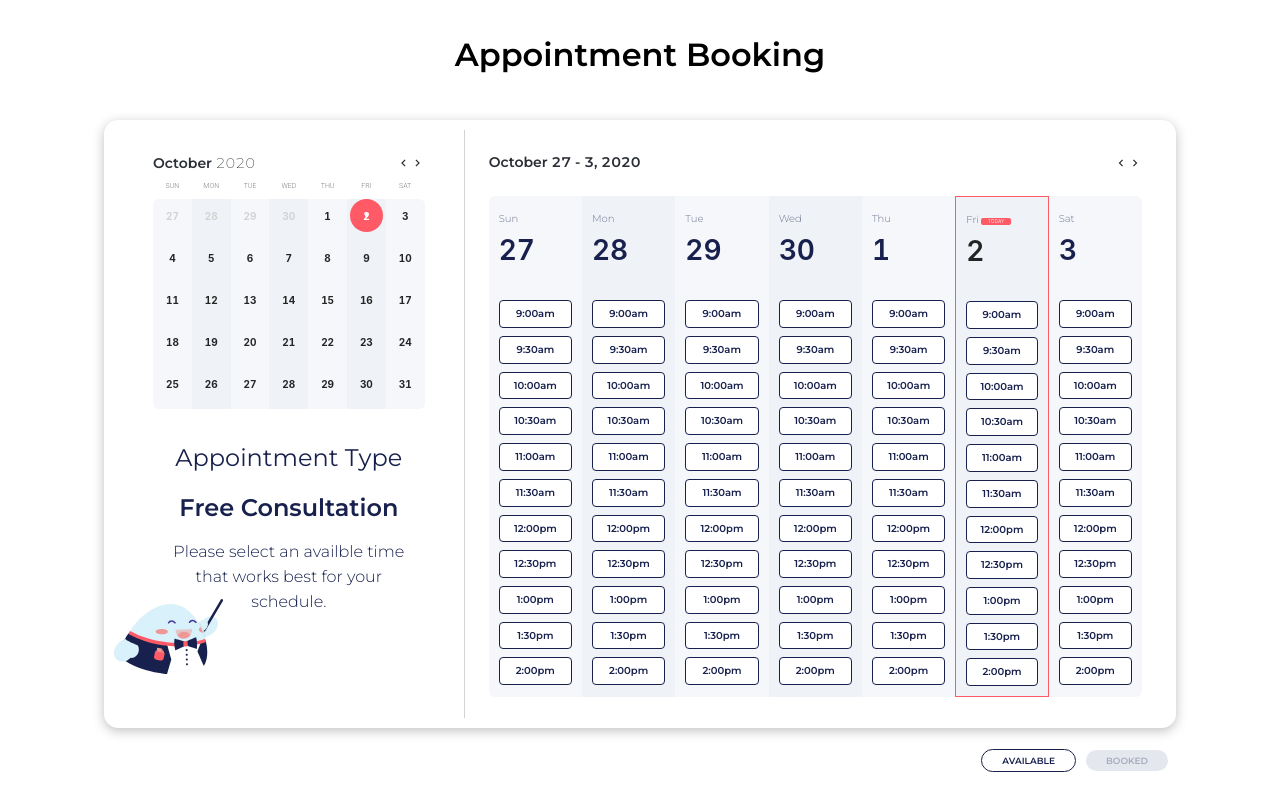
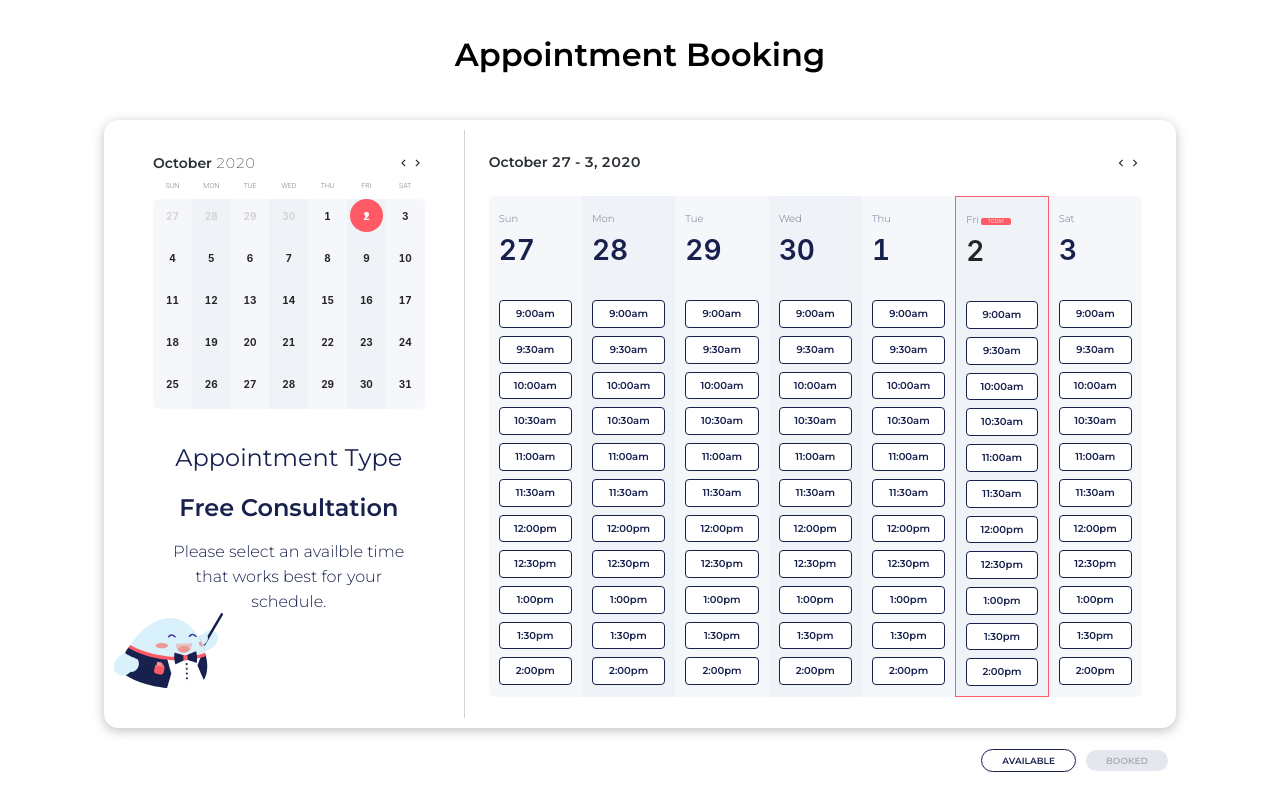
Before and after one commit to LanreDaDev/phyxable, a React (Create React App) app: page / in a window 1280 px wide. Shown: the top 810 px of the page. Built offline with nearby package versions, Linux system fonts and the light colour scheme.

Commit message:
post prod edit css

```diff
--- a/src/App.css
+++ b/src/App.css
@@ -65,7 +65,7 @@
 
 .svgMascot {
   position: relative;
-  bottom: -33.5em;
+  bottom: -34.5em;
   left: -1.75em;
 }
 .available {
```
